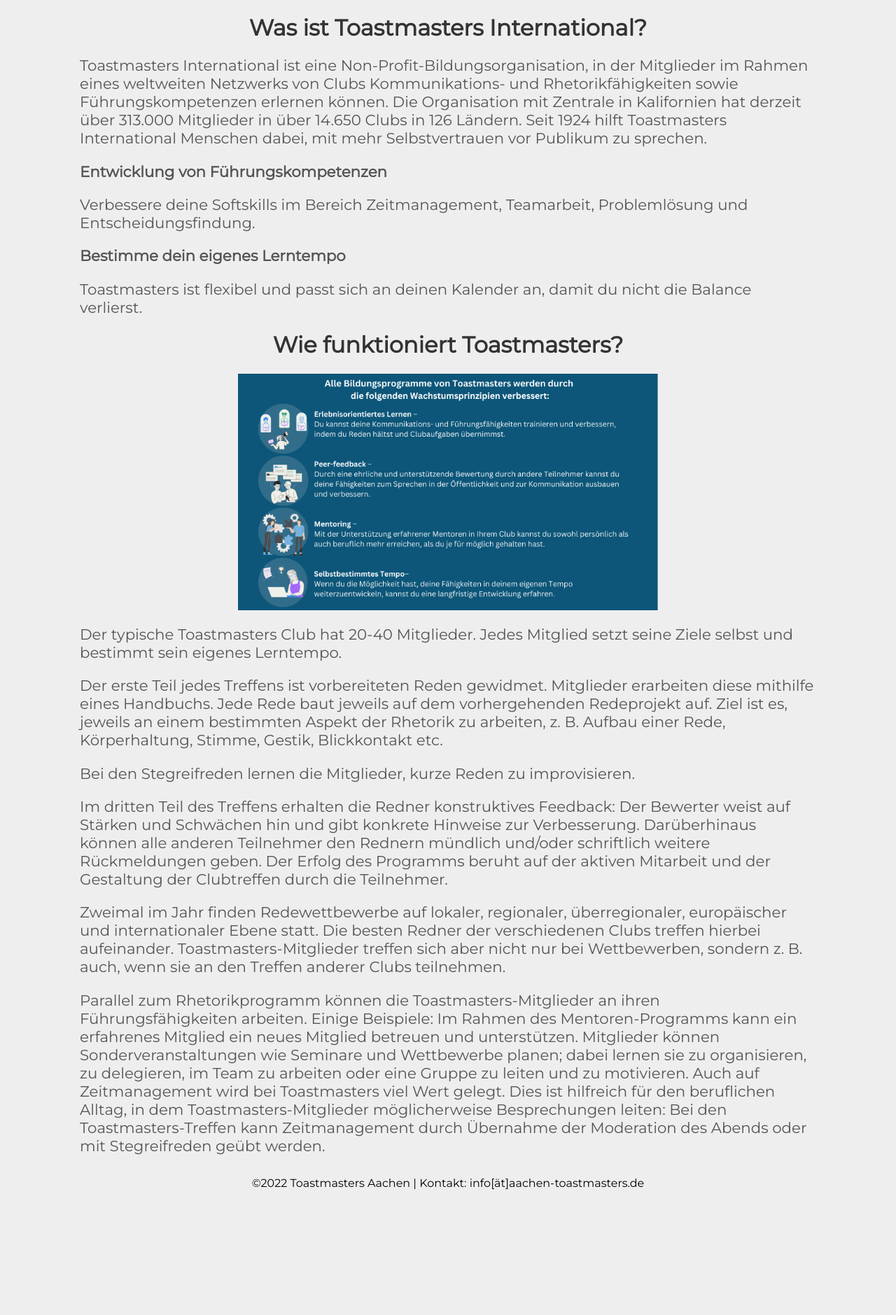
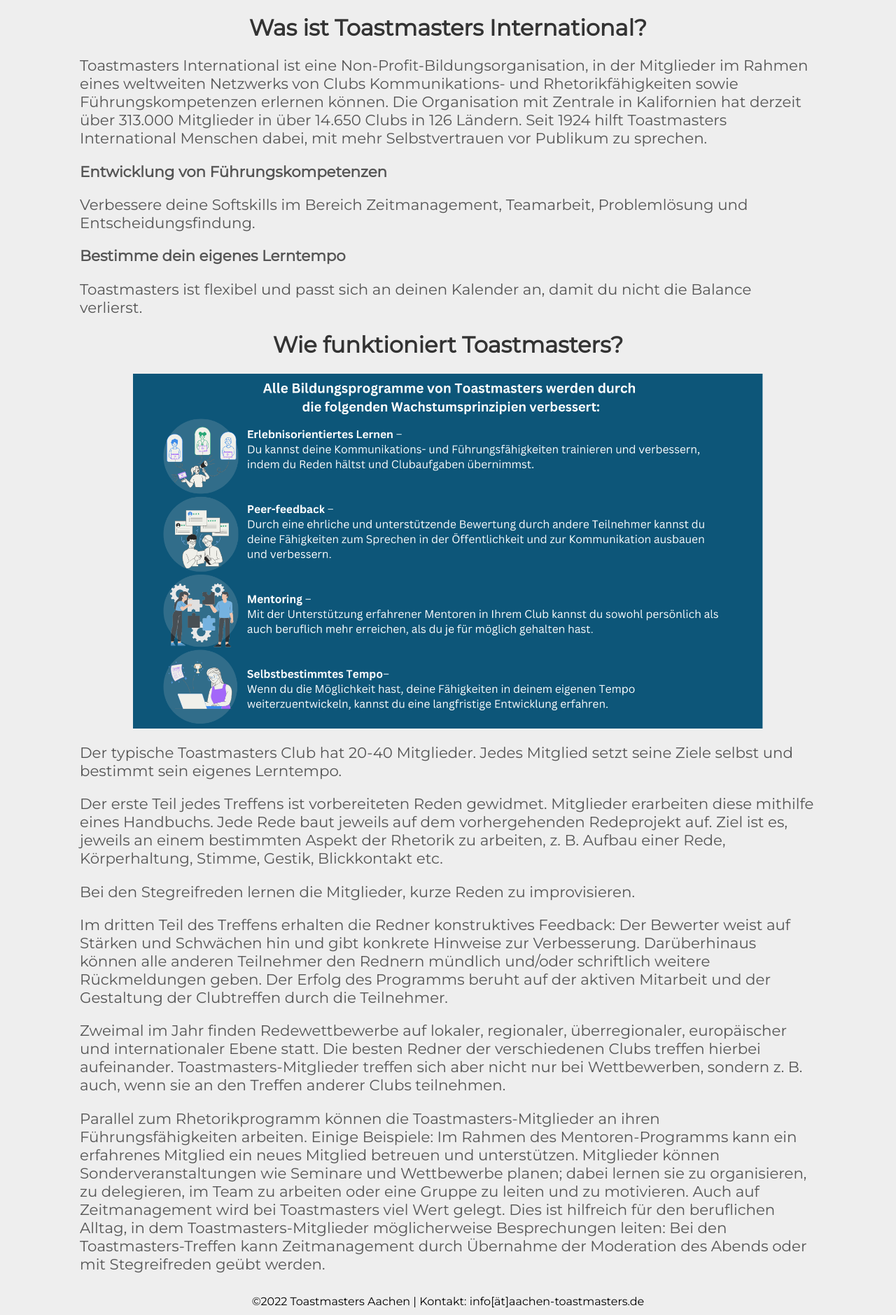
Before and after one commit to toastmasters-aachen/toastmasters-aachen.github.io, a Jekyll site: the page built from toastmasters.md, in a window 1280 px wide. Shown: the part 790-2669 px from the top of the page at 70% size. Built offline with Jekyll 4.4.1, drawn with Linux system fonts in a browser that asks for light colours; before the commit the page ends 2500 px from its top, so only the background shows below that.

Commit message:
increased size

```diff
--- a/toastmasters.md
+++ b/toastmasters.md
@@ -23,7 +23,7 @@ Toastmasters ist flexibel und passt sich an deinen Kalender an, damit du nicht d
 
 # Wie funktioniert Toastmasters?
 
-#  <img src="/assets/images/DE_club_enhanced.png" width="600" style="display: block; margin-left: auto; margin-right: auto;">
+#  <img src="/assets/images/DE_club_enhanced.png" width="900" style="display: block; margin-left: auto; margin-right: auto;">
 
 Der typische Toastmasters Club hat 20-40 Mitglieder.
 Jedes Mitglied setzt seine Ziele selbst und bestimmt sein eigenes Lerntempo.
```
